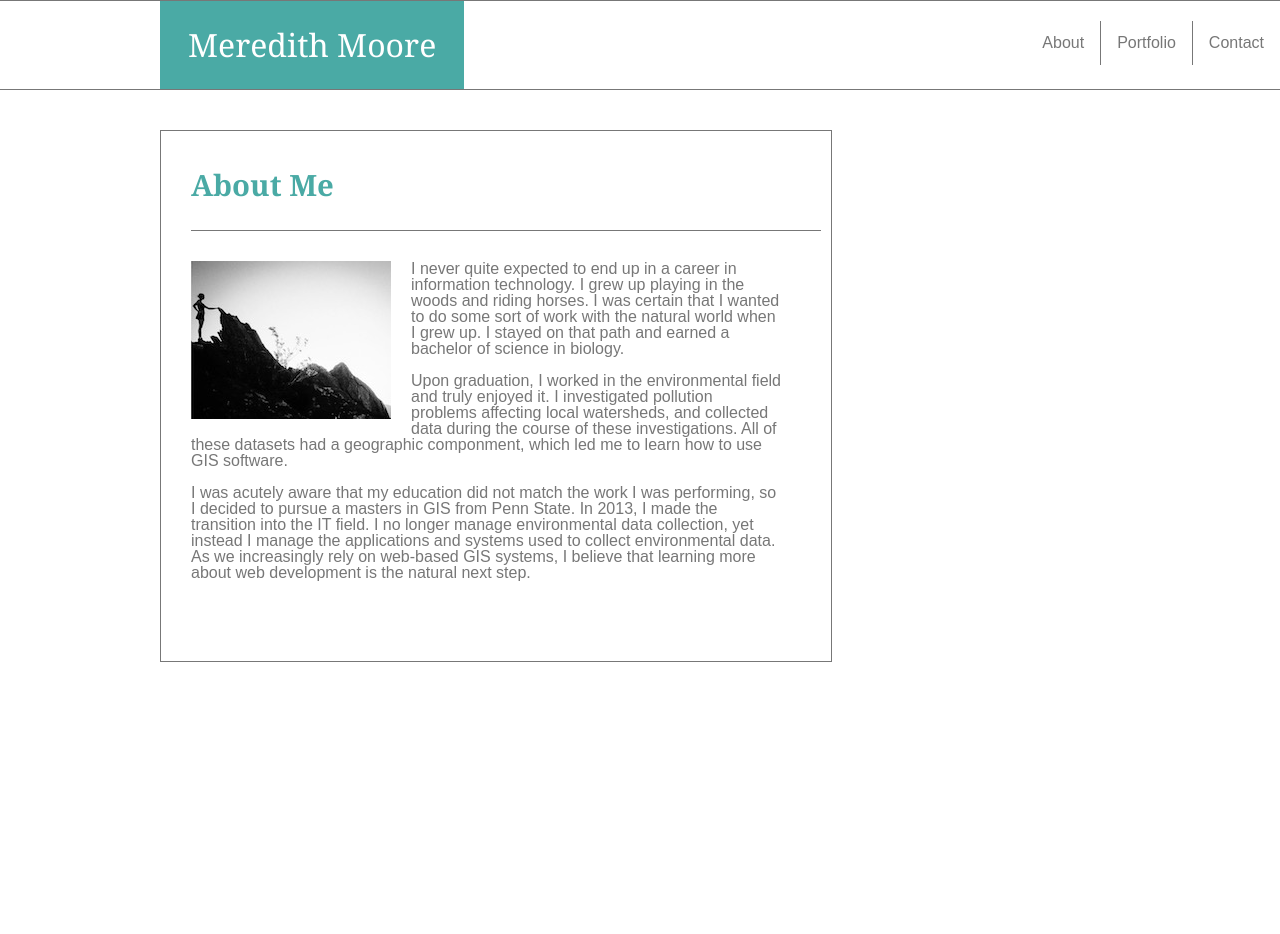
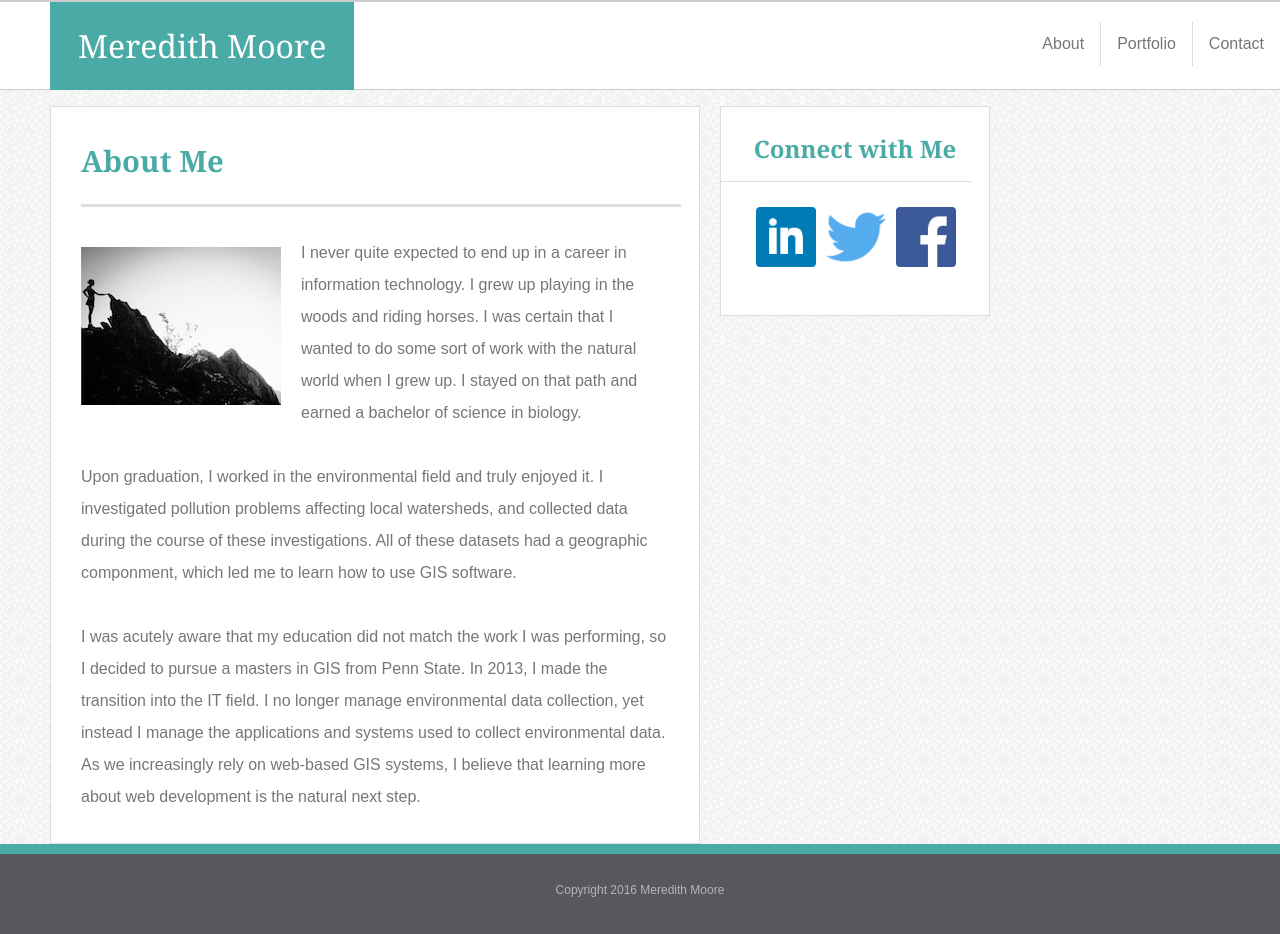
Before and after one commit to Mer262/Basic-Portfolio, a PHP site: page / in a window 1280 px wide. Before the commit the page ends 662 px from the top, so only its background shows below. Run offline with PHP 8.4, Linux system fonts and the light colour scheme.

Commit message:
uploading main page updates

```diff
--- a/assets/css/style.css
+++ b/assets/css/style.css
@@ -14,22 +14,30 @@ Fonts
   * All other fonts use `'Arial', 'Helvetica Neue',
   	Helvetica, sans-serif;`
  */
+* {
+	box-sizing: border-box;
+}
 
-.boxSizing {
+#wrapper {
+	background-image: url("light_grey.png")
+}
+
+.navBox {
 	box-sizing: border-box;
 	height: 90px;
-	border-bottom: 1px solid #777777;
-	border-top: 1px solid #777777;
+	border-bottom: 1px solid #cccccc;
+	border-top: 2px solid #cccccc;
+	background-color: #ffffff;
+	margin-bottom: 30px;
 }
 
 #headlineSection {
 	float: left;
-	padding-left: 160px;
-	/*height: 90px;*/
+	padding-left: 50px;
+	position: absolute;
 }
 
  h1 {
- 	margin-right: 160px;
  	color: #ffffff;
  	background-color: #4aaaa5;
  	padding: 28px;
@@ -42,13 +50,11 @@ Fonts
  .aboutBox {
  	box-sizing: border-box;
  	height: 100px;
- 	border-bottom: 1px solid #777777;
-	/*margin-top: 40px;*/
+ 	border-bottom: 3px solid #dddddd;
 	padding-top: 40px;
-	width: 630px;
 	margin-left: 30px;
 	margin-right: 15px;
-	/*padding-left: 15px;*/
+	width: 600px;
  }
 
 h2 {
@@ -77,7 +83,7 @@ li {
     display: inline;
     text-align: center;
     padding: 14px 16px;
-    border-right: 1px solid #777777;
+    border-right: 1px solid #dddddd;
 }
 
 a {
@@ -99,7 +105,7 @@ li:first-child {
 #image {
 	float: left;
 	padding-right: 20px;
-	padding-top: 30px;
+	padding-top: 40px;
 	padding-bottom: 10px;
 	padding-left: 30px;
 }
@@ -111,32 +117,35 @@ li:first-child {
 	width: 650px;
 	padding-left: 160px
 	padding-top: 50px;
-	padding-bottom: 50px;
-	margin-left: 160px;
-	padding-right: 20px;
+	padding-bottom: 30px;
+	margin-left: 50px;
+	margin-right: 20px;
+	padding-right: 30px;
 	float: left;
-	border: 1px solid #777777;
+	border: 1px solid #dddddd;
 	margin-top: 40px;
+	background-color: #ffffff;
 }
 
  p {
  	font-family: 'Arial', 'Helvetica Neue',
   	Helvetica, sans-serif;
   	color: #777777;
-  	padding: 30px;
+  	padding-top: 30px;
+  	padding-left: 30px;
+  	line-height: 2;
+
  }
 
 .connectBox {
-	clear: both;
+/*	clear: both;*/
 	width: 270px;
-	float: right;
-/*	padding-left: 160px*/
-/*	padding-top: 50px;
-	padding-bottom: 50px;
-	margin-left: 160px;*/
-	padding-right: 20px;
-	border: 1px solid #777777;
+	float: left;
+	padding-bottom: 40px;
+	border: 1px solid #dddddd;
 	margin-top: 40px;
+	text-align: center;
+	background-color: #ffffff;
 }
 
 h3 {
@@ -145,4 +154,54 @@ h3 {
 	color: #4aaaa5;
 	font-size: 18pt;
 	font-weight: bold;
+	padding-top: 30px;
+	padding-left: 30px;
+	padding-right: 30px;
+	padding-bottom: 20px;
 }
+
+.connectLinks {
+	float: right;
+    display: inline;
+    text-align: center;
+    padding: 5px 5px;
+    border: none;
+}
+
+#socialIcons {
+    list-style-type: none;
+    margin: 0;
+    padding-top: 20px;
+    overflow: hidden;
+    padding-right: 10px;
+    padding-left: 30px;
+    border-top: 1px solid #dddddd;
+    float: left;
+}
+
+.thumbnails {
+	width: 60px;
+	height: 60px;
+}
+
+.footerBox {
+	clear: both;
+	box-sizing: border-box;
+	height: 90px;
+	border-top: 10px solid #4aaaa5;
+	background-color: #57585b;
+	position: relative;
+	width: 100%;
+	bottom: 0;
+	right: 0;
+	text-align: center;
+	color: #b2b4b7;
+	font-size: 12px;
+	padding-top: 30px;
+	font-family: 'Arial', 'Helvetica Neue',
+  	Helvetica, sans-serif;
+}
+
+#footerText {
+
+}
--- a/index.html
+++ b/index.html
@@ -6,12 +6,10 @@
 	<link rel="stylesheet" type="text/css" href="assets/css/style.css">
 
 </head>
-<body>
-<!-- <div>
+<body id="wrapper">
 
-</div> -->
 
-<div class="boxSizing">
+<div class="navBox">
 	<nav>
 		<ul>
 		  <li><a href="#contact">Contact</a></li>
@@ -25,8 +23,6 @@
 	<h1>Meredith Moore</h1>
 
 	</div>
-</div>
-
 
 
 	<div class="bioSection">
@@ -47,5 +43,17 @@
 		I was acutely aware that my education did not match the work I was performing, so I decided to pursue a masters in GIS from Penn State. In 2013, I made the transition into the IT field. I no longer manage environmental data collection, yet instead I manage the applications and systems used to collect environmental data. As we increasingly rely on web-based GIS systems, I believe that learning more about web development is the natural next step.</p>
 
 	</div>
+
+	<div class="connectBox"><h3>Connect with Me</h3>
+		<ul id="socialIcons">
+				<li class="connectLinks"><a href="https://www.facebook.com/meredith.s.moore.1"><img class="thumbnails" src="assets/images/facebook.png" alt="Facebook" /></a></li>
+				<li class="connectLinks"><a href="https://twitter.com/MerMooreGIS"><img class="thumbnails" src="assets/images/twitter.png" alt="Twitter" /></a></li>
+				<li class="connectLinks"><a href="https://www.linkedin.com/in/meredith-moore-37103655"><img class="thumbnails" src="assets/images/linkedin.png" alt="LinkedIn"/></a></li>
+			</ul>
+	</div>
+
+<footer class="footerBox" id="footerText">Copyright 2016 Meredith Moore
+
+</footer>
 </body>
 </html>
```
Also changed, not shown: assets/css/light_grey.png (renamed from assets/images/light_grey.png), assets/css/light_grey_@2X.jpg (renamed from assets/images/light_grey_@2X.jpg), 1 other file.
